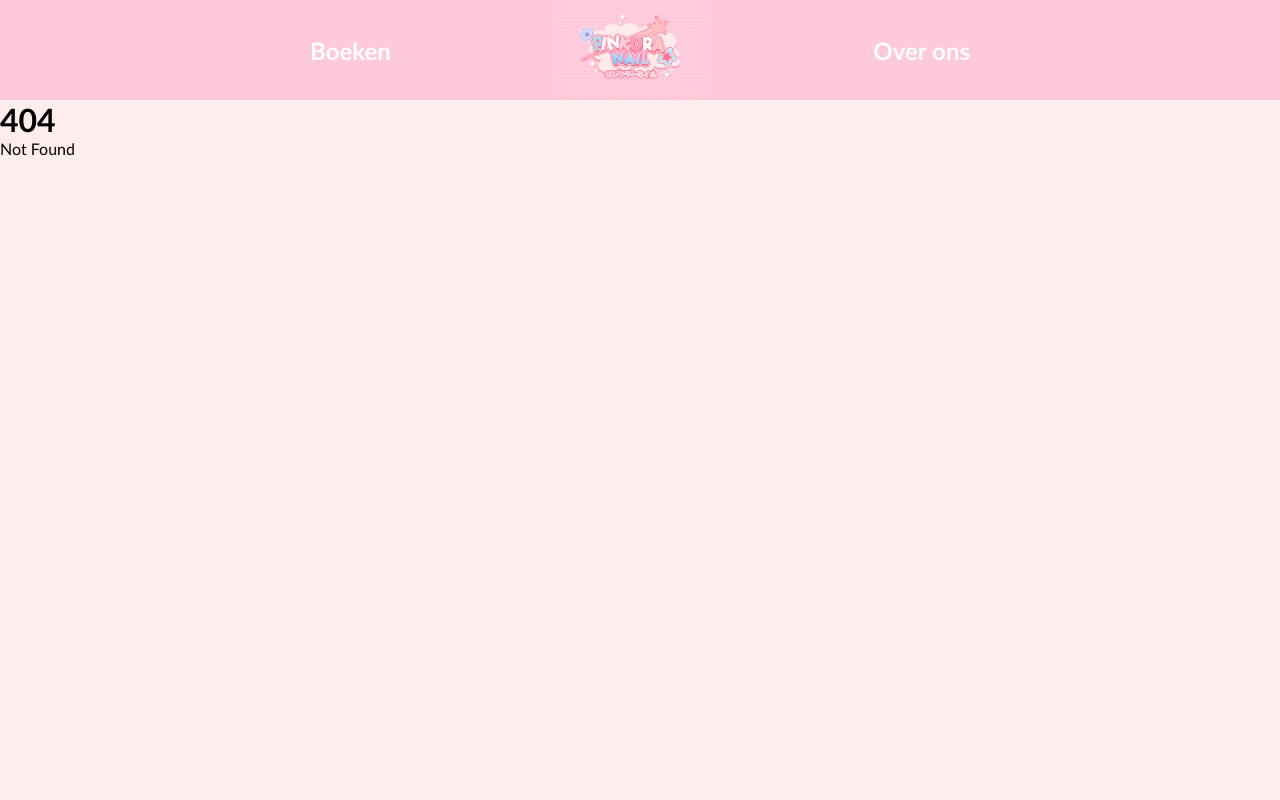
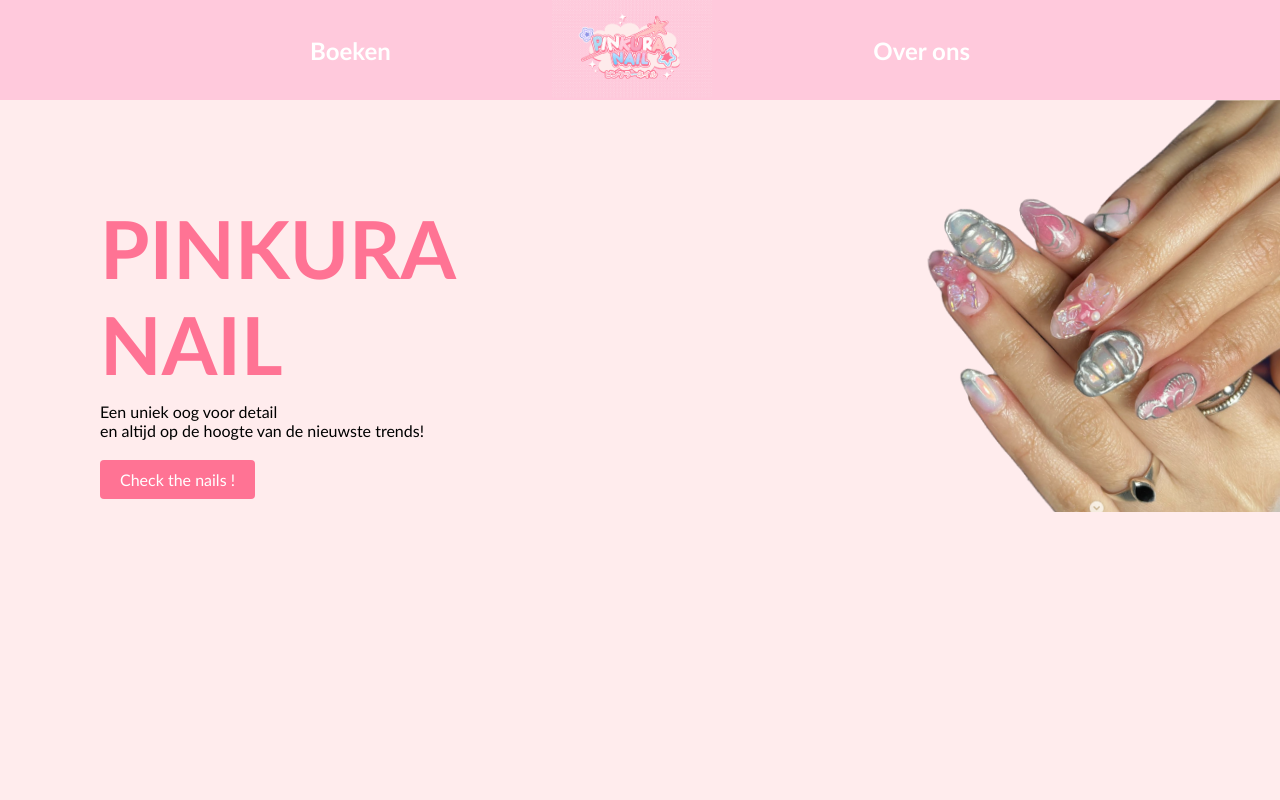
Before and after one commit to EmonaSantiago/Pinkuranail, a SvelteKit app: page / in a window 1280 px wide. Before the commit this address had no page. Shown: the top 800 px of the page. Built offline with nearby package versions, Linux system fonts and the light colour scheme.

Commit message:
Hero section

```diff
--- /dev/null
+++ b/src/routes/+page.svelte
@@ -0,0 +1,90 @@
+<script>
+  import Image from "/Users/emonasantiago/Documents/choices-choices-the-tech-stack/Pinkuranail/src/images/Hero-Nails.png";
+</script>
+
+<!-- Hero section -->
+<section class="hero">
+  <div class="hero-content">
+    <h1 class="hero-title">PINKURA<br />NAIL<br /></h1>
+    <p class="hero-text">
+      Een uniek oog voor detail <br />
+      en altijd op de hoogte van de nieuwste trends!
+    </p>
+    <a href="#" class="button">Check the nails !</a>
+  </div>
+  <div class="hero-image">
+    <img src={Image} alt="My Image" />
+  </div>
+</section>
+
+<style>
+  /* Hero-sectie */
+  h1 {
+    color: var(--red);
+  }
+
+  .hero {
+    display: flex;
+    /* align-items: center; */
+    background-color: var(--l-pink);
+  }
+
+  .hero-content {
+    flex: 1;
+    padding: 100px;
+  }
+
+  .hero-title {
+    font-size: 80px;
+    font-weight: bold;
+    margin-bottom: 10px;
+  }
+
+  .hero-text {
+    margin-bottom: 20px;
+  }
+
+  .hero-image {
+    text-align: center;
+  }
+
+  .hero-image img {
+    max-width: 100%;
+    height: auto;
+  }
+
+  /* CSS-styling voor de linkknop */
+  .button {
+    display: inline-block;
+    background-color: var(--red);
+    color: #ffffff;
+    text-decoration: none;
+    padding: 10px 20px;
+    border-radius: 4px;
+    transition: background-color 0.3s ease;
+  }
+
+  .button:hover {
+    background-color: var(--purple);
+  }
+
+  /* Media query voor mobiele weergave */
+  @media (max-width: 768px) {
+    .hero {
+      flex-direction: column;
+    }
+
+    .hero-content {
+      padding: 1em;
+    }
+
+    .hero-title {
+      font-size: 30px;
+    }
+
+    .hero-image img {
+      max-width: 100%;
+      height: auto;
+    }
+  }
+</style>
```
Also changed, not shown: src/images/Hero-Nails.png (added).
